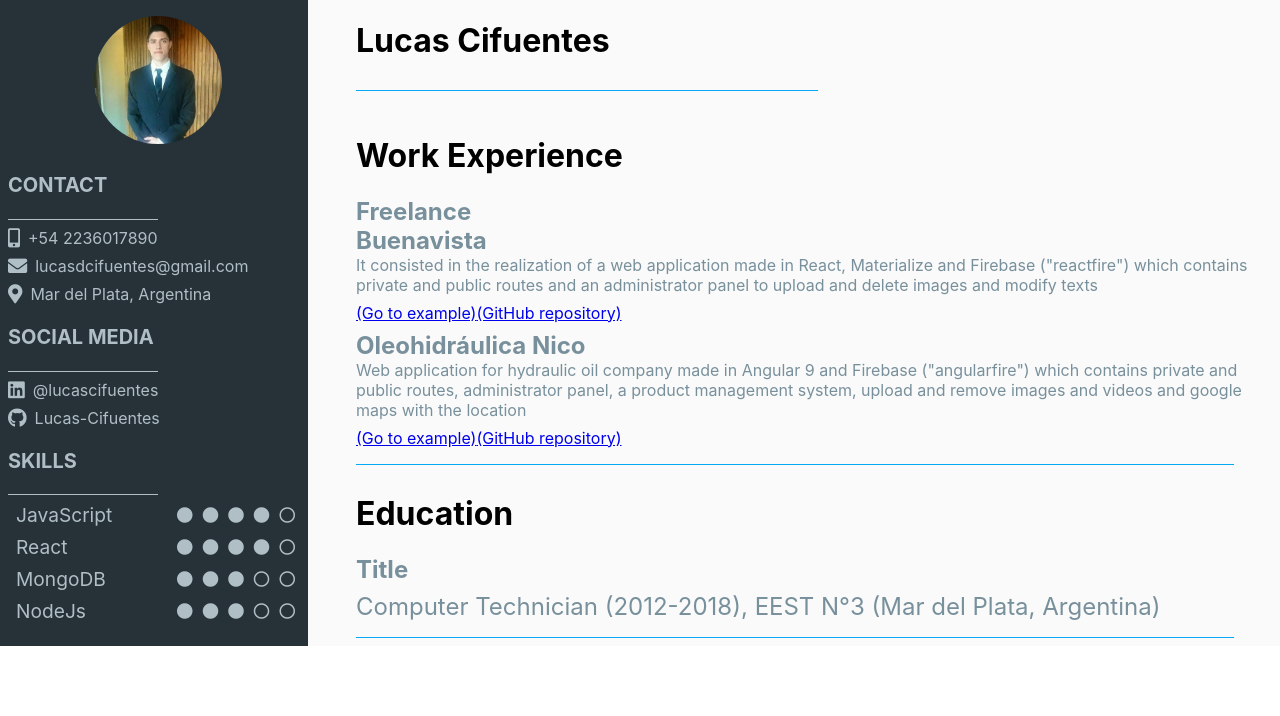
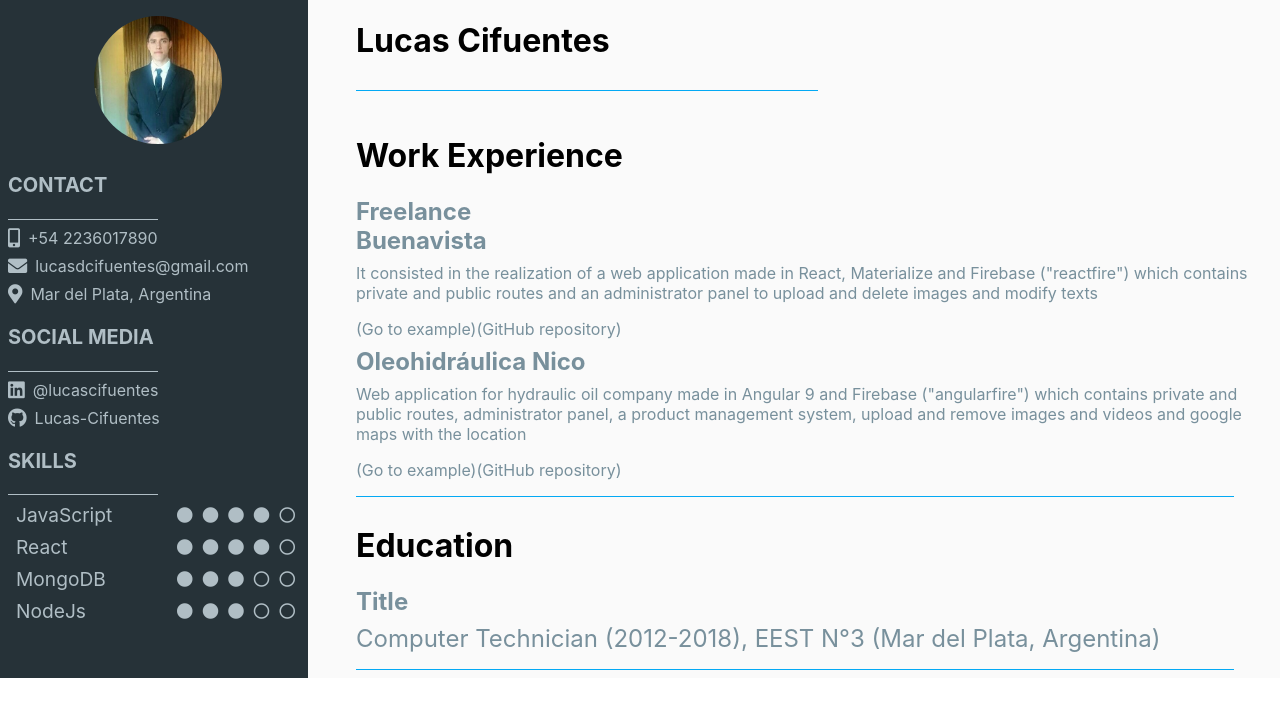
Before and after one commit to Lucas-Cifuentes/My-Resume, a React (Create React App) app: page / in a window 1280 px wide. Shown: the top 716 px of the page. Built offline with nearby package versions, Linux system fonts and the light colour scheme.

Commit message:
add description component and link styles

```diff
--- a/src/components/SocialMedia.js
+++ b/src/components/SocialMedia.js
@@ -21,13 +21,18 @@ const Text = styled.span`
   margin-left: 0.5rem;
 `
 
+const Link = styled.a`
+  text-decoration: none;
+  color: ${props => props.theme.secondary};
+`
+
 const SocialMedia = () => {
   return (
     <>
       <Title>Social Media</Title>
       <Divider secondary />
-      <Item><i class="fab fa-linkedin"></i> <Text>@lucascifuentes</Text></Item>
-      <Item><i class="fab fa-github"></i> <Text>Lucas-Cifuentes</Text></Item>
+      <Item><i class="fab fa-linkedin"></i> <Link href="https://www.linkedin.com/in/lucascifuentes/" target="_blank" ><Text>@lucascifuentes</Text></Link></Item>
+      <Item><i class="fab fa-github"></i> <Link href="https://github.com/Lucas-Cifuentes" target="_blank" > <Text>Lucas-Cifuentes</Text></Link></Item>
     </>
   )
 }
--- a/src/components/WorkExperience.js
+++ b/src/components/WorkExperience.js
@@ -2,21 +2,15 @@ import React from 'react'
 import styled from "styled-components"
 import Divider from "./Divider"
 import Title from "./Title";
-
-// const Title = styled.h2`
-//   margin-top: 0;
-//   margin-bottom: 0.5rem;
-//   color: ${props => props.theme.text};
-// `
+import Description from "./Description";
 
 const Subtitle = styled(Title)`
   font-size: 1.3rem;
   margin-bottom: 0.5rem;
 `
 
-const Description = styled.p`
-  margin-top: 0;
-  margin-bottom: 0.5rem;
+const Link = styled.a`
+  text-decoration: none;
   color: ${props => props.theme.text};
 `
 
@@ -33,16 +27,16 @@ const WorkExperience = () => {
         and delete images and modify texts
       </Description>
       <Description>
-          <a
+          <Link
           href="https://buenavista-b8fa2.web.app/"
           target="_blank">
             (Go to example)
-            </a>
-          <a
+            </Link>
+          <Link
           href="https://github.com/Lucas-Cifuentes/BuenaVistaWeb"
           target="_blank">
           (GitHub repository)
-          </a>
+          </Link>
       </Description>
       <Title text="Oleohidráulica Nico" />
       <Description>
@@ -53,16 +47,16 @@ const WorkExperience = () => {
         location
       </Description>
       <Description>
-          <a
-          href="https://oleohidraulicanico.com/"
+          <Link
+          href="https://oleohidraulicanico-49a68.web.app/"
           target="_blank">
             (Go to example)
-          </a>
-          <a
+          </Link>
+          <Link
           href="https://github.com/Lucas-Cifuentes/HidraulicaWeb"
           target="_blank">
             (GitHub repository)
-          </a>
+          </Link>
           </Description>
       <Divider large />
     </>
```
